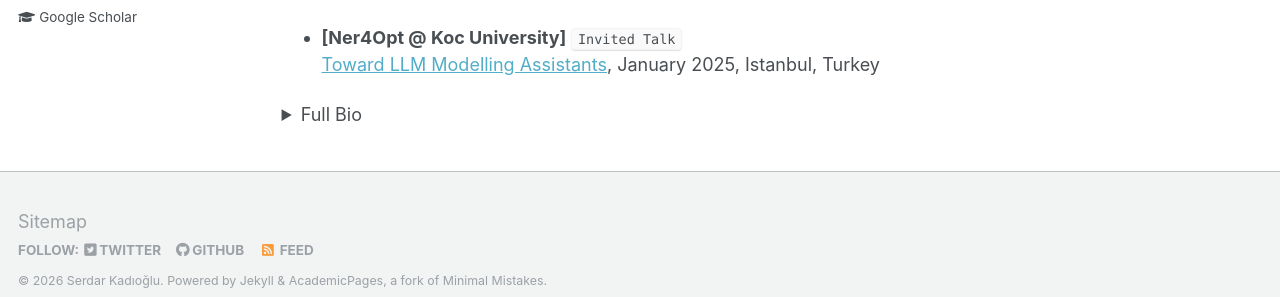
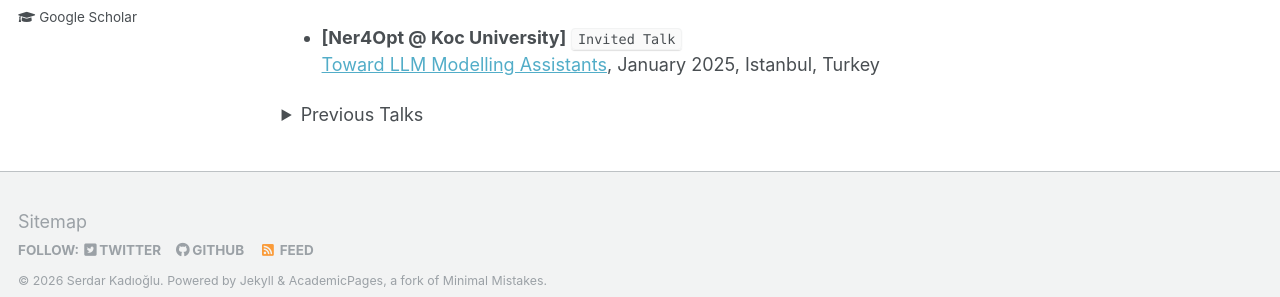
Before and after one commit to skadio/skadio.github.io, a Jekyll site: the page built from _pages/talks.md, in a window 1280 px wide and 900 px high, scrolled down 1053 px. Shown: the part 574-871 px from the top of the window. Built offline with Jekyll 4.4.1, drawn with Linux system fonts in a browser that asks for light colours.

Commit message:
Change summary section title to 'Previous Talks'
Updated summary section to reflect previous talks instead of full bio.

```diff
--- a/_pages/talks.md
+++ b/_pages/talks.md
@@ -61,7 +61,7 @@ author_profile: true
    [Toward LLM Modelling Assistants](https://ai.ku.edu.tr/ai-meetings/?detail=true&id=710794b3-3991-4df5-9091-926bdd90fa6f), January 2025, Istanbul, Turkey
 
 <details markdown="1">
-   <summary>Full Bio</summary>
+   <summary>Previous Talks</summary>
 
 ### 2024
 
```
